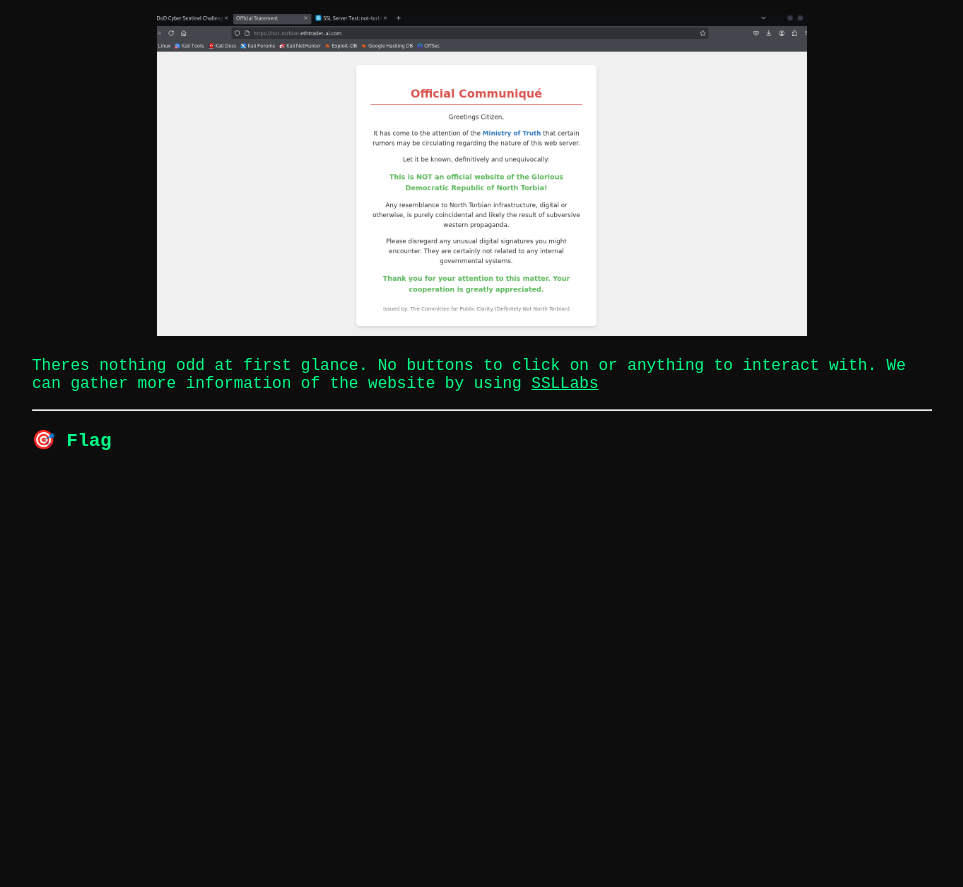
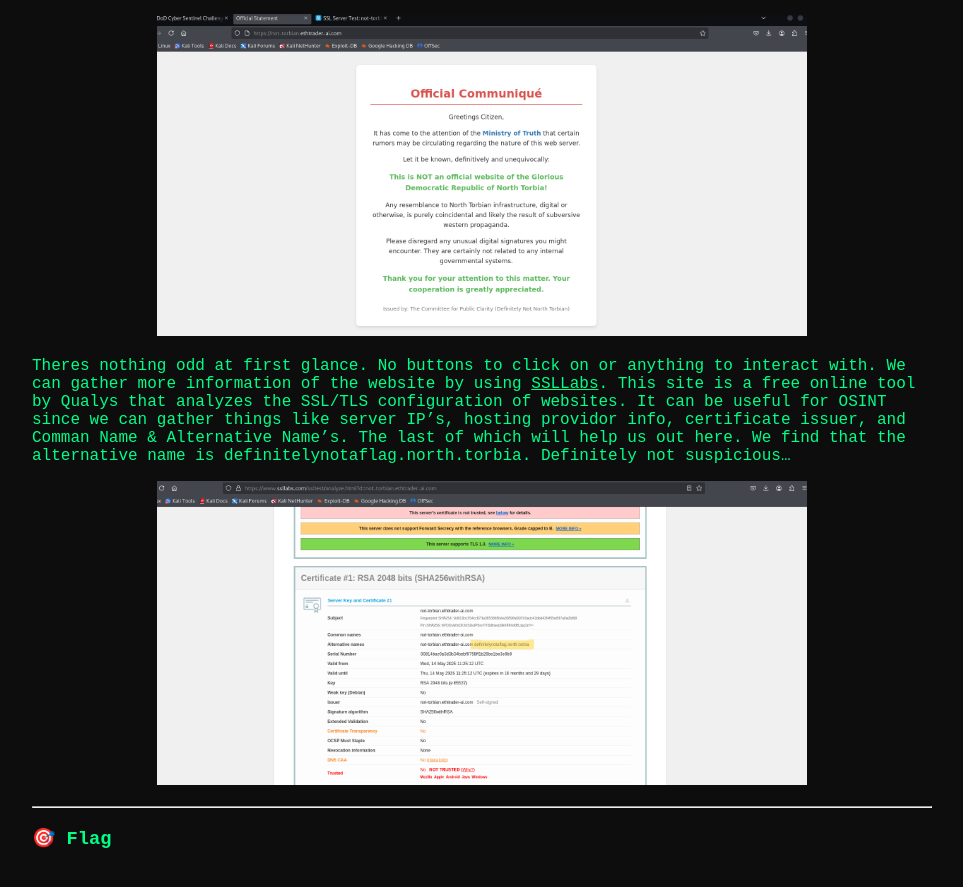
Before and after one commit to Matt-Hax/Matt-Hax.github.io, a Jekyll site: the page built from _ctf/CorrelationOne.md, in a window 1280 px wide and 900 px high, scrolled down 719 px. Shown: the top 887 px of the window, without its empty margins (158-1121 px from the left). Built offline with Jekyll 4.4.1, drawn with Linux system fonts in a browser that asks for light colours; before the commit the page ends 1222 px from its top, so only the background shows below that.

Commit message:
Update CorrelationOne.md

```diff
--- a/_ctf/CorrelationOne.md
+++ b/_ctf/CorrelationOne.md
@@ -25,10 +25,16 @@ We are given a URL to begin and are tasked to locate the hidden internal-only si
 Upon visiting the URL, we are greeted with the following landing page.
 
 <p align="center">
-  <img src="/assets/images/2.png" alt="Lanind page of the given URL" width="650">
+  <img src="/assets/images/2.png" alt="Landing page of the given URL" width="650">
 </p>
 
-Theres nothing odd at first glance. No buttons to click on or anything to interact with. We can gather more information of the website by using <a href="https://www.ssllabs.com/ssltest/">SSLLabs</a>
+Theres nothing odd at first glance. No buttons to click on or anything to interact with. We can gather more information of the website by using <a href="https://www.ssllabs.com/ssltest/">SSLLabs</a>.
+This site is a free online tool by Qualys that analyzes the SSL/TLS configuration of websites. It can be useful for OSINT since we can gather things like server IP's, hosting providor info, certificate issuer, and Comman Name & Alternative Name's. The last of which will help us out here. We find that the alternative name is definitelynotaflag.north.torbia. Definitely not suspicious...
+
+<p align="center">
+  <img src="/assets/images/33.png" alt="SSLLabs info" width="650">
+</p>
+
 
 
 
```
